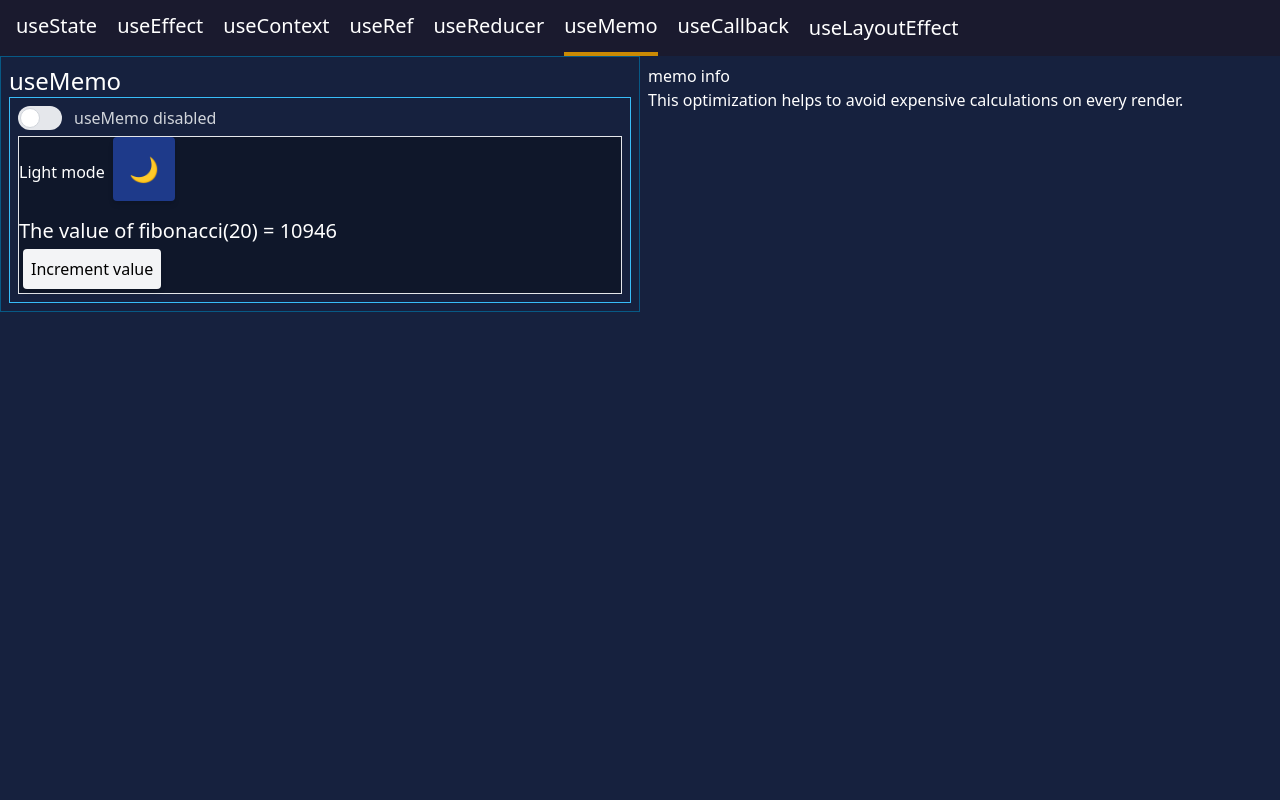
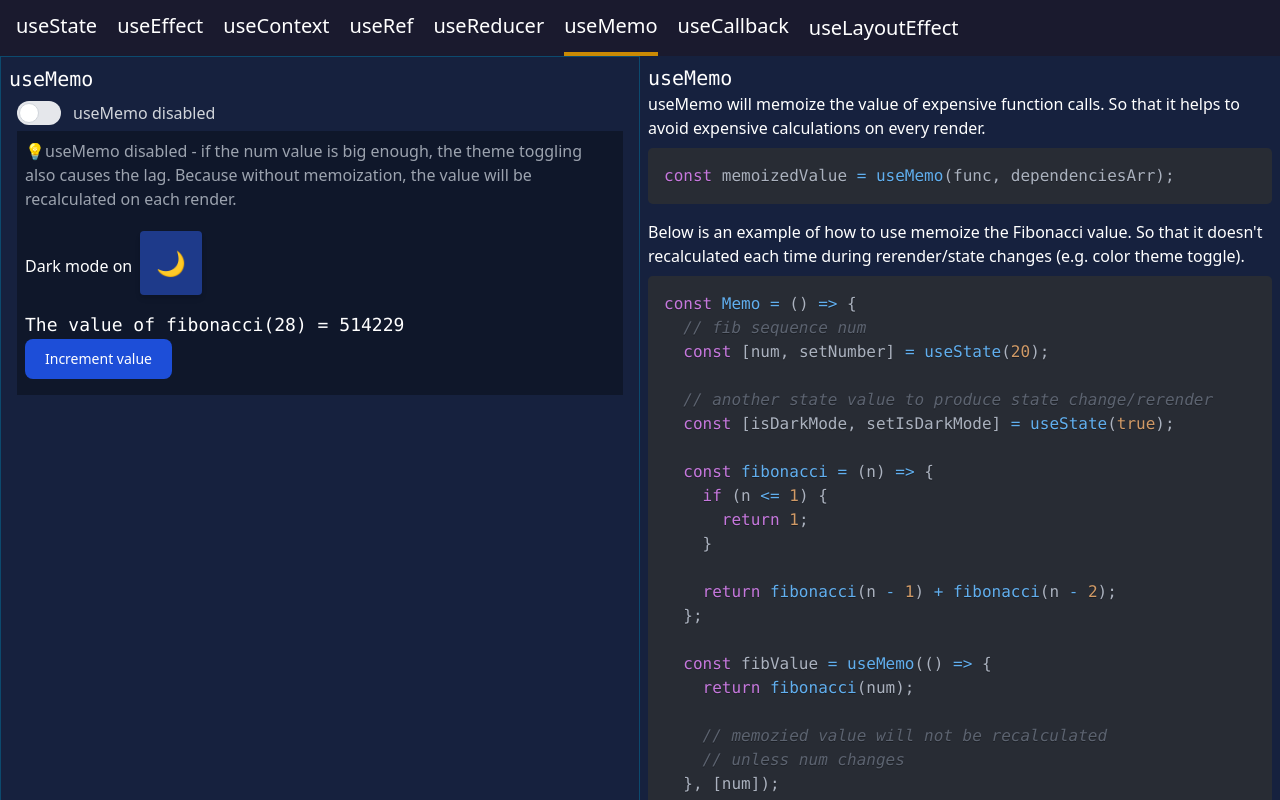
Before and after one commit to bekzodnj/hooks-visualized, a React (Vite) app: page /memo in a window 1280 px wide. Shown: the top 800 px of the page. Built offline with nearby package versions, Linux system fonts and the light colour scheme.

Commit message:
Memo component: - added interactive example - info description

```diff
--- a/src/components/Memo.tsx
+++ b/src/components/Memo.tsx
@@ -1,16 +1,64 @@
 import { useState, useMemo } from 'react';
+import { PrismAsyncLight as SyntaxHighlighter } from 'react-syntax-highlighter';
+import { oneDark } from 'react-syntax-highlighter/dist/esm/styles/prism';
+
+const MEMO_CODE_STRING = `const memoizedValue = useMemo(func, dependenciesArr);
+`;
+
+const MEMO_EXAMPLE_STRING = `const Memo = () => {
+  // fib sequence num
+  const [num, setNumber] = useState(20);
+
+  // another state value to produce state change/rerender
+  const [isDarkMode, setIsDarkMode] = useState(true);
+
+  const fibonacci = (n) => {
+    if (n <= 1) {
+      return 1;
+    }
+
+    return fibonacci(n - 1) + fibonacci(n - 2);
+  };
+
+  const fibValue = useMemo(() => {
+    return fibonacci(num);
+
+    // memozied value will not be recalculated
+    // unless num changes
+  }, [num]);
+
+  return (
+    <>
+      <div>
+        <span>{isDarkMode ? 'Dark' : 'Light'} mode on</span>
+        <button onClick={() => setIsDarkMode(!isDarkMode)}>
+          Toggle dark mode
+        </button>
+      </div>
+
+      <div>
+        <h3>
+          The value of fibonacci({num}) = {fibValue}
+        </h3>
+
+        <button onClick={() => setNumber(num + 1)}>Increment value</button>
+      </div>
+    </>
+  );
+};
+`;
 
 export const Memo = () => {
   const [checked, setChecked] = useState(false);
 
   return (
     <>
-      <div className='h-screen bg-darknightblue text-white'>
+      {/* INTERACTIVE */}
       <div className='grid grid-cols-1 sm:grid-cols-2'>
-          <section className='border border-sky-800 p-2'>
-            <h2 className='text-2xl'>useMemo</h2>
+        <section className='border border-sky-900 p-2'>
+          <h2 className='font-mono text-xl'>useMemo</h2>
 
-            <div className={`border border-sky-400 p-2 transition-colors `}>
+          <div className='p-2'>
             <label
               htmlFor='checked-toggle'
               className='inline-flex relative items-center cursor-pointer'
@@ -24,6 +72,7 @@ export const Memo = () => {
                 onChange={(e) => setChecked(e.target.checked)}
               />
               <div className="w-11 h-6 bg-gray-200 rounded-full peer peer-focus:ring-4 peer-focus:ring-blue-300 dark:peer-focus:ring-blue-800 dark:bg-gray-700 peer-checked:after:translate-x-full peer-checked:after:border-white after:content-[''] after:absolute after:top-0.5 after:left-[2px] after:bg-white after:border-gray-300 after:border after:rounded-full after:h-5 after:w-5 after:transition-all dark:border-gray-600 peer-checked:bg-blue-600"></div>
+
               <h3 className='ml-3 font-medium text-gray-300'>
                 useMemo {checked ? 'enabled' : 'disabled'}
               </h3>
@@ -32,14 +81,33 @@ export const Memo = () => {
             {checked ? <WithMemo /> : <WithoutMemo />}
           </div>
         </section>
-          <section className='overflow-x-scroll p-2'>
-            memo info
+
+        {/* Tutorial */}
+        <section className='p-2'>
+          {/* header-intro */}
+          <h2 className='font-mono text-xl'>useMemo</h2>
+
+          <div className='mb-4'>
             <p>
-              This optimization helps to avoid expensive calculations on every
-              render.
+              useMemo will memoize the value of expensive function calls. So
+              that it helps to avoid expensive calculations on every render.
             </p>
+            <SyntaxHighlighter language='jsx' style={oneDark}>
+              {MEMO_CODE_STRING}
+            </SyntaxHighlighter>
+          </div>
+
+          <div className='mb-4'>
+            <p>
+              Below is an example of how to use memoize the Fibonacci value. So
+              that it doesn't recalculated each time during rerender/state
+              changes (e.g. color theme toggle).
+            </p>
+            <SyntaxHighlighter language='jsx' style={oneDark}>
+              {MEMO_EXAMPLE_STRING}
+            </SyntaxHighlighter>
+          </div>
         </section>
-        </div>
       </div>
     </>
   );
@@ -47,9 +115,7 @@ export const Memo = () => {
 
 const WithMemo = () => {
   const [isDarkMode, setIsDarkMode] = useState(true);
-  const [num, setNumber] = useState(20);
-
-  const [time, setTime] = useState(new Date());
+  const [num, setNumber] = useState(28);
 
   const fibonacci = (n: number): number => {
     if (n <= 1) {
@@ -60,11 +126,8 @@ const WithMemo = () => {
   };
 
   const fibValue = useMemo(() => {
-    setTime(new Date());
     return fibonacci(num);
   }, [num]);
-
-  //const fibValue = fibonacci(num);
 
   const activeDivClass = isDarkMode
     ? 'bg-slate-900 text-white'
@@ -74,13 +137,23 @@ const WithMemo = () => {
     ? 'bg-blue-900 active:bg-blue-700'
     : 'bg-sky-500 active:bg-sky-700';
 
+  const activeInfoTextClass = isDarkMode
+    ? 'bg-slate-900 text-gray-400'
+    : 'bg-yellow-50 text-gray-700';
+
   const activeEmoji = isDarkMode ? '🌙' : '🌤️';
 
-  console.log(fibValue);
   return (
-    <div className={`border transition-colors ` + activeDivClass}>
+    <div className={`p-2 ` + activeDivClass}>
+      <p className={'font-normal mb-5 ' + activeInfoTextClass}>
+        <span role='img' aria-label='gem'>
+          💡
+        </span>{' '}
+        useMemo enabled - the theme toggle does not cause the recalculation of
+        the fib value.
+      </p>
       <div className='space-x-2 mb-4'>
-        <span>{isDarkMode ? 'Light' : 'Dark'} mode</span>
+        <span>{isDarkMode ? 'Dark' : 'Light'} mode on</span>
         <button
           onClick={() => setIsDarkMode(!isDarkMode)}
           className={
@@ -98,15 +171,13 @@ const WithMemo = () => {
       </div>
 
       <div>
-        <h3 className='text-xl'>
+        <h3 className='text-lg font-mono'>
           The value of fibonacci({num}) = {fibValue}
         </h3>
-        <span className='inline-block text-sm italic'>
-          Last computed at: {time.toLocaleTimeString()}
-        </span>
 
         <button
-          className='block bg-gray-100 p-2 m-1 shadow-md rounded active:bg-orange-100 text-black'
+          type='button'
+          className='text-white bg-blue-700 hover:bg-blue-800 focus:ring-2 focus:ring-blue-300 font-medium rounded-lg text-sm px-5 py-2.5 mr-2 mb-2'
           onClick={() => setNumber(num + 1)}
         >
           Increment value
@@ -118,9 +189,7 @@ const WithMemo = () => {
 
 const WithoutMemo = () => {
   const [isDarkMode, setIsDarkMode] = useState(true);
-  const [num, setNumber] = useState(20);
-
-  const [time, setTime] = useState(new Date());
+  const [num, setNumber] = useState(28);
 
   const fibonacci = (n: number): number => {
     if (n <= 1) {
@@ -138,17 +207,28 @@ const WithoutMemo = () => {
     ? 'bg-slate-900 text-white'
     : 'bg-yellow-50 text-black';
 
+  const activeInfoTextClass = isDarkMode
+    ? 'bg-slate-900 text-gray-400'
+    : 'bg-yellow-50 text-gray-700';
+
   const activeBtnClass = isDarkMode
     ? 'bg-blue-900 active:bg-blue-700'
     : 'bg-sky-500 active:bg-sky-700';
 
   const activeEmoji = isDarkMode ? '🌙' : '🌤️';
 
-  console.log(fibValue);
   return (
-    <div className={`border transition-colors ` + activeDivClass}>
+    <div className={`p-2 ` + activeDivClass}>
+      <p className={'font-normal mb-5 ' + activeInfoTextClass}>
+        <span role='img' aria-label='gem'>
+          💡
+        </span>
+        useMemo disabled - if the num value is big enough, the theme toggling
+        also causes the lag. Because without memoization, the value will be
+        recalculated on each render.
+      </p>
       <div className='space-x-2 mb-4'>
-        <span>{isDarkMode ? 'Light' : 'Dark'} mode</span>
+        <span>{isDarkMode ? 'Dark' : 'Light'} mode on</span>
         <button
           onClick={() => setIsDarkMode(!isDarkMode)}
           className={
@@ -166,15 +246,14 @@ const WithoutMemo = () => {
       </div>
 
       <div>
-        <h3 className='text-xl'>
+        <h3 className='text-lg font-mono'>
           The value of fibonacci({num}) = {fibValue}
         </h3>
 
         <button
-          className='block bg-gray-100 p-2 m-1 shadow-md rounded active:bg-orange-100 text-black'
-          onClick={() => {
-            setNumber(num + 1);
-          }}
+          type='button'
+          className='text-white bg-blue-700 hover:bg-blue-800 focus:ring-2 focus:ring-blue-300 font-medium rounded-lg text-sm px-5 py-2.5 mr-2 mb-2'
+          onClick={() => setNumber(num + 1)}
         >
           Increment value
         </button>
--- a/src/components/Reducer.tsx
+++ b/src/components/Reducer.tsx
@@ -254,7 +254,7 @@ export const Reducer = () => {
           <div className='flex space-x-1 mb-1'>
             <button
               type='button'
-              className='p-2 bg-blue-700 rounded-md hover:bg-blue-800 focus:ring-2 focus:ring-blue-300 font-medium  dark:bg-blue-600 dark:hover:bg-blue-700 focus:outline-none dark:focus:ring-blue-800 flex justify-center items-center'
+              className='p-2 bg-orange-500 rounded-md hover:bg-blue-800 focus:ring-2 focus:ring-blue-300 font-medium  dark:bg-blue-600 dark:hover:bg-blue-700 focus:outline-none dark:focus:ring-blue-800 flex justify-center items-center'
               onClick={() => dispatch({ type: ActionKind.INCREASE_STAR })}
             >
               Increase +
--- a/src/components/Test.js
+++ b/src/components/Test.js
@@ -1,23 +1,41 @@
-const initialState = { count: 50 };
+const Memo = () => {
+  // fib sequence num
+  const [num, setNumber] = useState(20);
 
-function reducer(state, action) {
-  switch (action.type) {
-    case 'INCREMENT_COIN':
-      return { count: state.count + 10 };
-    case 'DECREMENT_COIN':
-      return { count: state.count - 10 };
-    default:
-      return state;
-  }
-}
+  // another state value to produce state change/rerender
+  const [isDarkMode, setIsDarkMode] = useState(true);
 
-function App() {
-  const [state, dispatch] = useReducer(reducer, initialState);
+  const fibonacci = (n) => {
+    if (n <= 1) {
+      return 1;
+    }
+
+    return fibonacci(n - 1) + fibonacci(n - 2);
+  };
+
+  const fibValue = useMemo(() => {
+    return fibonacci(num);
+
+    // memozied value will not be recalculated
+    // unless num changes
+  }, [num]);
+
   return (
     <>
-      <p> {state.count} / 100 🪙</p>
-      <button onClick={() => dispatch({ type: 'DECREMENT_COIN' })}>-</button>
-      <button onClick={() => dispatch({ type: 'INCREMENT_COIN' })}>+</button>
+      <div>
+        <span>{isDarkMode ? 'Dark' : 'Light'} mode on</span>
+        <button onClick={() => setIsDarkMode(!isDarkMode)}>
+          Toggle dark mode
+        </button>
+      </div>
+
+      <div>
+        <h3>
+          The value of fibonacci({num}) = {fibValue}
+        </h3>
+
+        <button onClick={() => setNumber(num + 1)}>Increment value</button>
+      </div>
     </>
   );
-}
+};
```
Also changed, not shown: 1 other file (tests, documents, lock files or other folders). Lines whose indentation alone changed are shown as unchanged.
